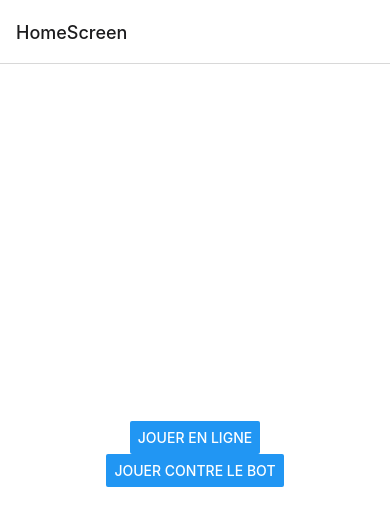
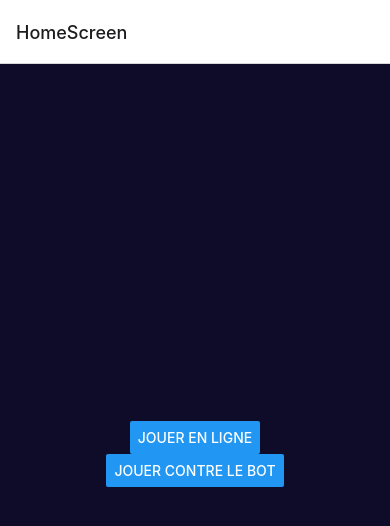
Before and after one commit to Elsword24/Yams-Master, a React Native app in the folder yarn-live-g2/: screen /HomeScreen in a window 390 px wide. Shown: the top 526 px of the page. Built offline with nearby package versions, Linux system fonts and the light colour scheme; no server answers.

Commit message:
Update home.screen.js

```diff
--- a/yarn-live-g2/app/screens/home.screen.js
+++ b/yarn-live-g2/app/screens/home.screen.js
@@ -3,7 +3,7 @@ import { StyleSheet, View, Button } from "react-native";
 export default function HomeScreen({ navigation }) {
 
   return (
-    <View style={styles.container}>
+    <View style={[styles.container, styles.background]}>
       <View>
         <Button
           title="Jouer en ligne"
@@ -23,8 +23,11 @@ export default function HomeScreen({ navigation }) {
 const styles = StyleSheet.create({
   container: {
     flex: 1,
-    backgroundColor: "#fff",
+    backgroundColor: "#0f0c29",
     alignItems: "center",
     justifyContent: "center",
+  },
+  background: {
+    backgroundColor: "#0f0c29", // Couleur de fond
   }
 });
```
